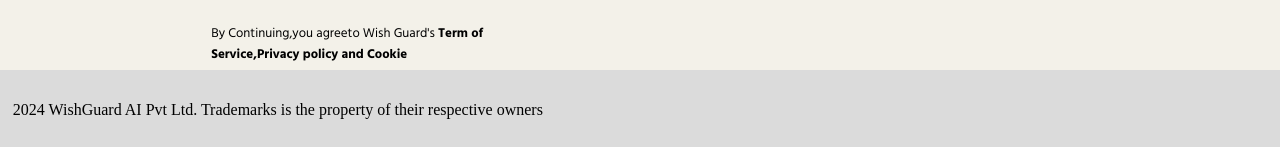
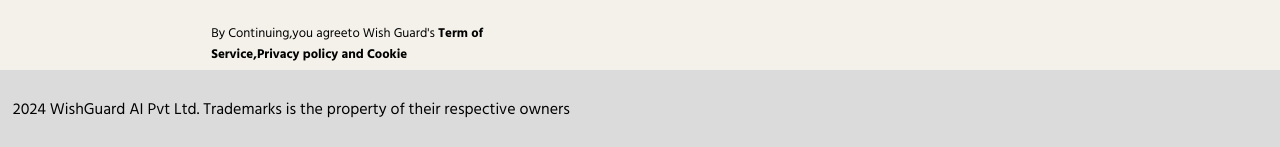
Before and after one commit to AD9-1/TiDB-frontend, a React (Create React App) app: page / in a window 1280 px wide. Shown: the part 650-797 px from the top of the page. Built offline with nearby package versions, Linux system fonts and the light colour scheme; a web font is replaced by a local one.

Commit message:
initialized

```diff
--- a/src/components/Footer/Footer.scss
+++ b/src/components/Footer/Footer.scss
@@ -4,5 +4,7 @@
     display: flex;
     align-items: center;
     padding-left: 1%;
-
+    font-family: "Hind", sans-serif;
+    font-weight: 400;
+    font-style: normal;
 }
```
